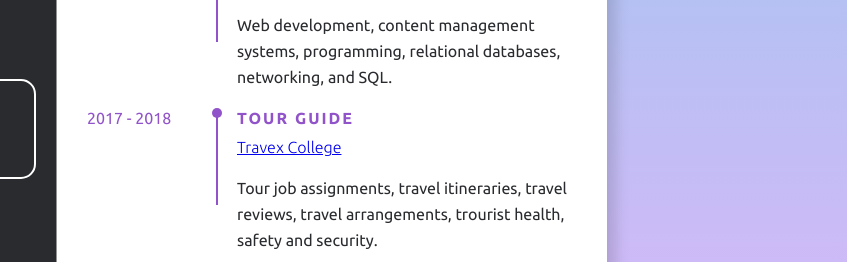
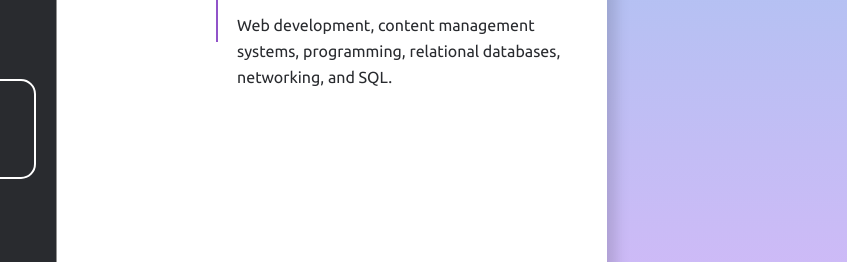
Before and after one commit to lowkayjing/PacticalTest, a plain HTML site: page index.html in a window 1280 px wide. Shown: the part 525-787 px from the top of the page, 433-1280 px from the left. Drawn offline with Linux system fonts and the light colour scheme.

Commit message:
Update index.html

```diff
--- a/index.html
+++ b/index.html
@@ -135,21 +135,7 @@
                                         </div>
                                     </div>
                                 </li>
-                                <li>
-                                    <div class="li-wrap">
-                                        <div class="date">2017 - 2018</div>
-                                        <div class="info">
-                                            <p class="info-title">Tour Guide</p>
-                                            <p class="info-com">
-                                                <a href="https://kolejtravex.edu.my/">Travex College</a>
-                                            </p>
-                                            <p class="info-cont">
-                                                Tour job assignments, travel itineraries, travel reviews, travel
-                                                arrangements, trourist health, safety and security.
-                                            </p>
-                                        </div>
-                                    </div>
-                                </li>
+
                             </ul>
                         </div>
                     </div>
```
